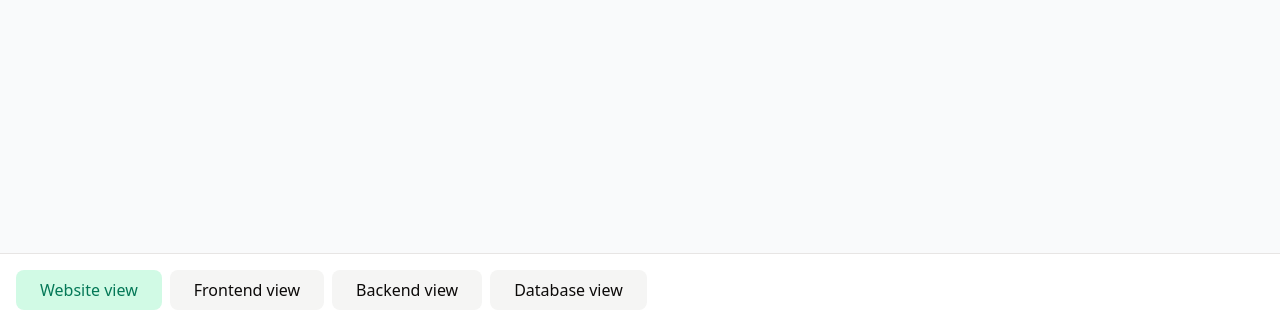
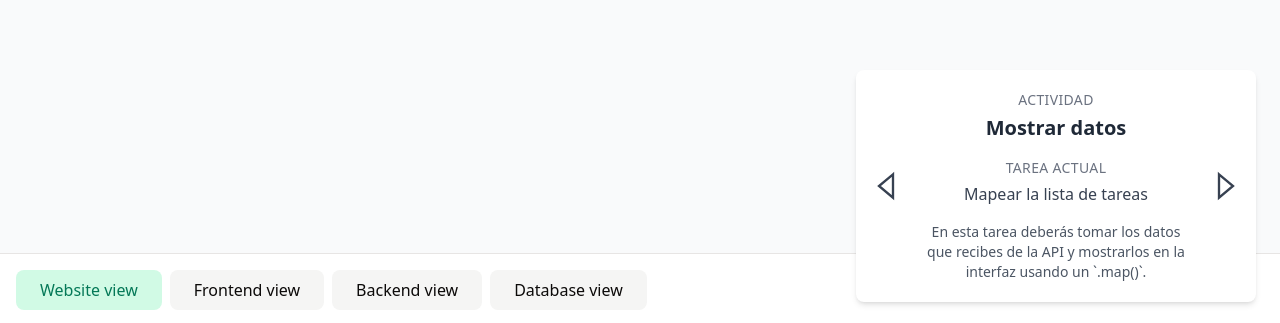
Before and after one commit to hugoblazquez00/xego-app, a Next.js app: page /1/1/1/xego in a window 1280 px wide. Shown: the part 474-797 px from the top of the page. Built offline with nearby package versions, Linux system fonts and the light colour scheme; no server answers; the database is empty.

Commit message:
Instructions card developed with static data. Also Instruction modal created

```diff
--- a/package.json
+++ b/package.json
@@ -25,7 +25,7 @@
     "mongodb": "^6.12.0",
     "mongoose": "^8.9.5",
     "motion": "^12.4.3",
-    "next": "^15.1.7",
+    "next": "^14.1.0",
     "openai": "^4.91.1",
     "react": "^19.0.0",
     "react-dom": "^19.0.0",
--- a/src/app/[userId]/[xegoId]/[projectId]/xego/components/instructions-card.js
+++ b/src/app/[userId]/[xegoId]/[projectId]/xego/components/instructions-card.js
@@ -1,15 +1,53 @@
-export function InstructionsCard({ className = "" }) {
-    return (
-      <div className={`bg-white rounded-lg ${className}`}>
-        <div className="p-4">
-          <h2 className="text-lg font-semibold mb-4">2.1 - Login users</h2>
-          <ul className="space-y-3">
-            <li className="line-through text-gray-400">Create table on database</li>
-            <li className="line-through text-gray-400">Create entity on backend</li>
-            <li>Create API operations</li>
-            <li className="text-gray-400">Connect frontend with endpoints</li>
-          </ul>
-        </div>
+"use client";
+
+//import { NextInstructions, ChevronRightIcon } from "@heroicons/react/24/solid";
+
+import { PreviousInstructions, NextInstructions } from "@/components/icons";
+export function InstructionsCard() {
+  // Datos de prueba
+  const instruction = {
+    activityTitle: "Mostrar datos",
+    taskTitle: "Mapear la lista de tareas",
+    description:
+      "En esta tarea deberás tomar los datos que recibes de la API y mostrarlos en la interfaz usando un `.map()`.",
+  };
+
+  return (
+    <div className={`relative bg-white rounded-lg shadow-md px-6 py-5`}>
+      {/* Botón anterior */}
+      <button
+        //onClick={onPrev}
+        className="absolute left-2 top-1/2 -translate-y-1/2  hover:bg-gray-200 p-2 rounded-full"
+        aria-label="Anterior"
+      >
+        <PreviousInstructions className="pr-1 h-8 w-8 text-gray-700" />
+
+      </button>
+
+      {/* Contenido */}
+      <div className="text-center px-10">
+        <h4 className="text-sm text-gray-500 font-medium uppercase tracking-wide mb-1">
+          Actividad
+        </h4>
+        <h3 className="text-xl font-bold text-gray-800 mb-4">{instruction.activityTitle}</h3>
+
+        <h5 className="text-sm text-gray-500 font-medium uppercase tracking-wide mb-1">
+          Tarea actual
+        </h5>
+        <p className="text-md text-gray-700 font-medium">{instruction.taskTitle}</p>
+
+        <p className="text-sm text-gray-600 mt-4">{instruction.description}</p>
       </div>
-    )
-  }
+
+      {/* Botón siguiente */}
+      <button
+        //onClick={onNext}
+        className="absolute right-2 top-1/2 -translate-y-1/2  hover:bg-gray-200 p-2 rounded-full"
+        aria-label="Siguiente"
+      >
+        <NextInstructions className="pl-1 h-8 w-8 text-gray-700" />
+
+      </button>
+    </div>
+  );
+}
--- a/src/app/[userId]/[xegoId]/[projectId]/xego/page.js
+++ b/src/app/[userId]/[xegoId]/[projectId]/xego/page.js
@@ -4,6 +4,7 @@ import { useState, useEffect } from "react"
 import { Workspace } from "./components/workspace"
 import { ViewSelector } from "./components/view-selector"
 import { XegoNavbar } from "./components/XegoNavbar"
+import { InstructionsCard } from "./components/instructions-card";
 import React from "react"
 import { fetchFiles } from '../../../../utils/api';
 
@@ -15,8 +16,8 @@ export default function XegoPage({ params }) {
   const [codeXego, setCodeXego] = useState('');
   const [currentFileXego, setCurrentFileXego] = useState(null);
 
-  const projectId = React.use(params).projectId
-  const userId = React.use(params).userId
+  const projectId = params.projectId
+  const userId = params.userId
 
   useEffect(() => {
     const loadFiles = async () => {
@@ -63,7 +64,7 @@ export default function XegoPage({ params }) {
   }
 
   return (
-    <div className="h-screen flex flex-col">
+    <div className="h-screen flex flex-col relative">
       <XegoNavbar
         currentScreen={currentScreen}
         onToggle={toggleScreen}
@@ -92,6 +93,11 @@ export default function XegoPage({ params }) {
         </div>
         <ViewSelector currentView={currentView} onViewChange={setCurrentView} className="border-t p-4" />
       </main>
+      {currentScreen === "instructions" && (
+        <div className="absolute bottom-6 right-6 z-50 w-[400px]">
+          <InstructionsCard />
+        </div>
+      )}
     </div>
   )
 }
--- a/src/app/[userId]/home/page.js
+++ b/src/app/[userId]/home/page.js
@@ -5,7 +5,7 @@ import React from 'react';
 import { fetchProjects } from '../../utils/api';
 
 export default function Home({ params }) {
-  const userId = React.use(params).userId;
+  const userId = params.userId;
   const [projects, setProjects] = useState([]);
   const [loading, setLoading] = useState(true);
   const [error, setError] = useState(null);
--- /dev/null
+++ b/src/app/lib/modals/instruction.ts
@@ -0,0 +1,15 @@
+import { Schema, model, models } from "mongoose";
+
+const InstructionSchema = new Schema({
+  xegoId: { type: Schema.Types.ObjectId, ref: "Xego", required: true },
+  step: { type: Number, required: true },
+  activityTitle: { type: String, required: true },
+  taskTitle: { type: String, required: true },
+  description: { type: String, required: true },
+  createdAt: { type: Date, default: Date.now },
+  updatedAt: { type: Date, default: Date.now },
+});
+
+const Instruction = models.Instruction || model("Instruction", InstructionSchema, "instructions");
+
+export default Instruction;
--- a/src/app/lib/modals/project.ts
+++ b/src/app/lib/modals/project.ts
@@ -7,6 +7,7 @@ const ProjectSchema = new Schema({
   name: { type: String, required: true },
   description: { type: String },
   files: [{ type: Schema.Types.ObjectId, ref: "File" }],
+  currentXegoStep: {type: Number, default: 0},
   createdAt: { type: Date, default: Date.now },
   updatedAt: { type: Date, default: Date.now },
 });
--- a/src/app/lib/modals/xegoFile.ts
+++ b/src/app/lib/modals/xegoFile.ts
@@ -7,6 +7,7 @@ const XegoFileSchema = new Schema({
   path: { type: String, required: true },
   language: { type: String, required: false },
   type: { type: String, required: true },
+  step: { type: Number, required: true },
   __v: { type: Number, default: 0 },
   modtime: { type: Date, default: Date.now },
   createdAt: { type: Date, default: Date.now },
--- a/src/components/icons.js
+++ b/src/components/icons.js
@@ -103,3 +103,15 @@ export function AddContextIcon(props) {
     <svg xmlns="http://www.w3.org/2000/svg" width="1em" height="1em" viewBox="0 0 24 24" {...props}><g fill="currentColor" fillRule="evenodd" clipRule="evenodd"><path d="M2 12C2 6.477 6.477 2 12 2s10 4.477 10 10s-4.477 10-10 10S2 17.523 2 12m10-8a8 8 0 1 0 0 16a8 8 0 0 0 0-16"/><path d="M13 7a1 1 0 1 0-2 0v4H7a1 1 0 1 0 0 2h4v4a1 1 0 1 0 2 0v-4h4a1 1 0 1 0 0-2h-4z"/></g></svg>
   )
 }
+
+export function PreviousInstructions(props) {
+  return (
+    <svg xmlns="http://www.w3.org/2000/svg" width="1em" height="1em" viewBox="0 0 24 24" {...props}><path fill="none" stroke="currentColor" strokeWidth="2" d="M18 2L6 12l12 10z"/></svg>
+  )
+}
+
+export function NextInstructions(props) {
+  return (
+    <svg xmlns="http://www.w3.org/2000/svg" width="1em" height="1em" viewBox="0 0 24 24" {...props}><path fill="none" stroke="currentColor" strokeWidth="2" d="m6 2l12 10L6 22z"/></svg>
+  )
+}
```
Also changed, not shown: 1 other file (tests, documents, lock files or other folders).
